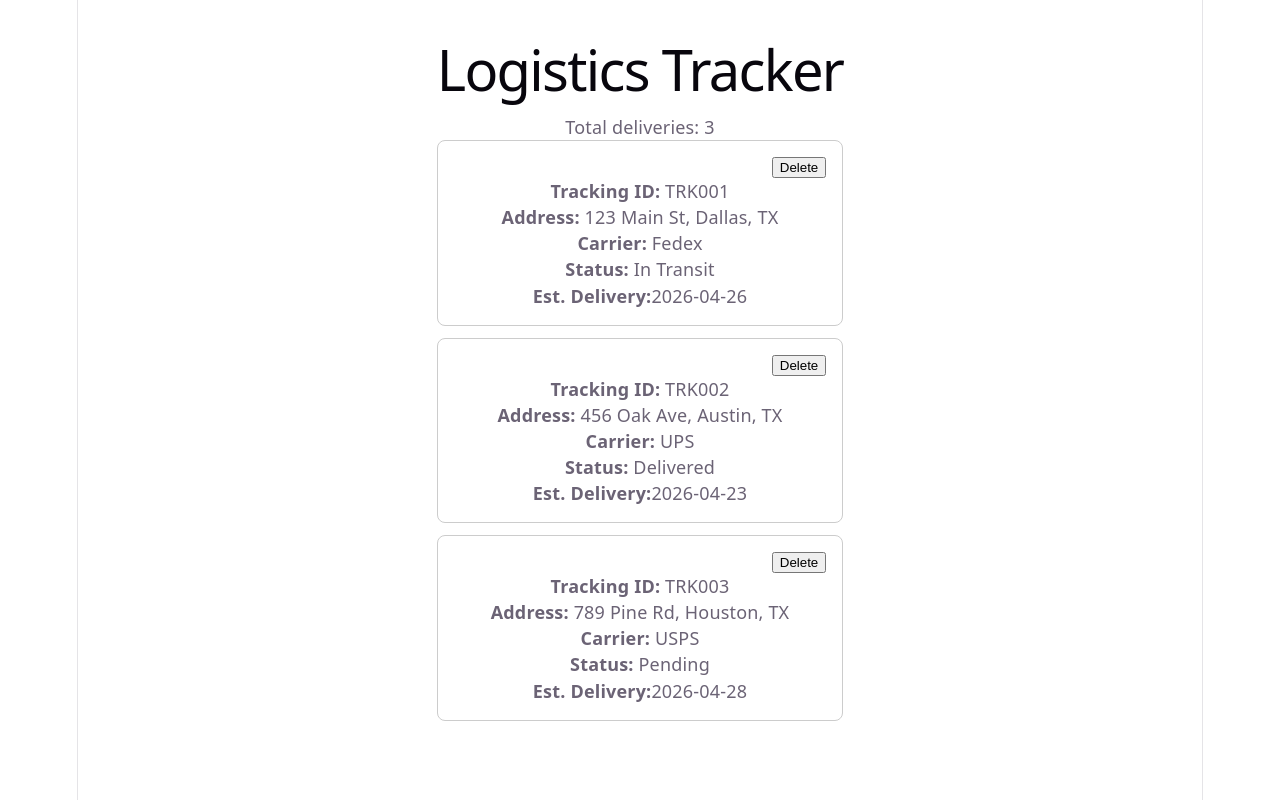
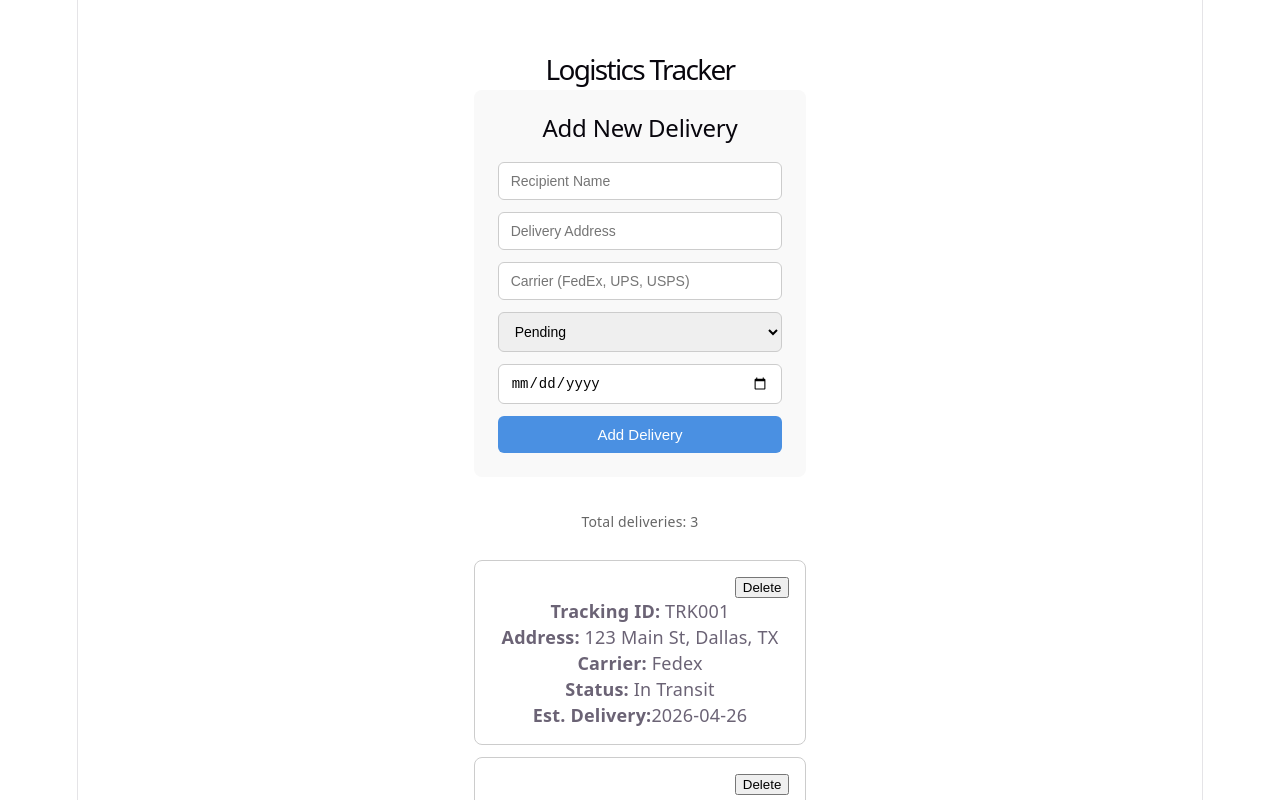
Before and after one commit to crispcodews/logistics-tracker, a React (Vite) app: page / in a window 1280 px wide. Shown: the top 800 px of the page. Built offline with nearby package versions, Linux system fonts and the light colour scheme.

Commit message:
Added Form
Adds new deliveries with and deletes deliveries. State updates instantly without refreshing.

```diff
--- a/src/App.jsx
+++ b/src/App.jsx
@@ -1,6 +1,8 @@
 import { useState, useEffect } from "react";
 import { getDeliveries, addDelivery, deleteDelivery } from "./mockApi";
 import DeliveryCard from "./components/DeliveryCard";
+import AddDeliveryForm from "./components/AddDeliveryForm";
+import styles from "./App.module.css";
 
 function App() {
   const [deliveries, setDeliveries] = useState([]);
@@ -45,9 +47,10 @@ function App() {
   if (error) return <p>{error}</p>;
 
   return (
-    <div style={{ maxWidth: '800px', margin: '0 auto', padding: '24px' }}>
-      <h1>Logistics Tracker</h1>
-      <p>Total deliveries: {deliveries.length}</p>
+    <div className={styles.container}>
+      <h1 className={styles.title}>Logistics Tracker</h1>
+      <AddDeliveryForm onAdd={handleAdd} />
+      <p className={styles.totalCount}>Total deliveries: {deliveries.length}</p>
       {deliveries.map((delivery) => (
         <DeliveryCard
           key={delivery.id}
--- /dev/null
+++ b/src/App.module.css
@@ -0,0 +1,16 @@
+.container {
+    max-width: 800px;
+    margin: 0 auto;
+    padding: 24px;
+}
+
+.title {
+    font-size: 28px;
+    margin-bottom: 8px;
+}
+
+.totalCount {
+    color: #666;
+    margin-bottom: 24px;
+    font-size: 14px;
+}
--- /dev/null
+++ b/src/Components/AddDeliveryForm.jsx
@@ -0,0 +1,89 @@
+import { useState } from "react";
+import styles from "./AddDeliveryForm.module.css";
+
+function AddDeliveryForm({ onAdd }) {
+  const [formData, setFormData] = useState({
+    recipient: "",
+    address: "",
+    carrier: "",
+    status: "Pending",
+    estimatedDelivery: "",
+  });
+
+  const handleChange = (e) => {
+    setFormData({ ...formData, [e.target.name]: e.target.value });
+  };
+
+  const handleSubmit = (e) => {
+    e.preventDefault();
+    if (
+      !formData.recipient ||
+      !formData.address ||
+      !formData.carrier ||
+      !formData.estimatedDelivery
+    ) {
+      alert("Please fill in all fields");
+      return;
+    }
+    onAdd(formData);
+    setFormData({
+      recipient: "",
+      address: "",
+      carrier: "",
+      status: "Pending",
+      estimatedDelivery: "",
+    });
+  };
+
+  return (
+    <form className={styles.form} onSubmit={handleSubmit}>
+      <h2>Add New Delivery</h2>
+      <input
+        className={styles.input}
+        type="text"
+        name="recipient"
+        placeholder="Recipient Name"
+        value={formData.recipient}
+        onChange={handleChange}
+      />
+      <input
+        className={styles.input}
+        type="text"
+        name="address"
+        placeholder="Delivery Address"
+        value={formData.address}
+        onChange={handleChange}
+      />
+      <input
+        className={styles.input}
+        type="text"
+        name="carrier"
+        placeholder="Carrier (FedEx, UPS, USPS)"
+        value={formData.carrier}
+        onChange={handleChange}
+      />
+      <select
+        className={styles.input}
+        name="status"
+        value={formData.status}
+        onChange={handleChange}
+      >
+        <option value="Pending">Pending</option>
+        <option value="In Transit">In Transit</option>
+        <option value="Delivered">Delivered</option>
+      </select>
+      <input
+        className={styles.input}
+        type="date"
+        name="estimatedDelivery"
+        value={formData.estimatedDelivery}
+        onChange={handleChange}
+      />
+      <button className={styles.submitButton} type="submit">
+        Add Delivery
+      </button>
+    </form>
+  );
+}
+
+export default AddDeliveryForm;
--- /dev/null
+++ b/src/Components/AddDeliveryForm.module.css
@@ -0,0 +1,41 @@
+.form {
+  display: flex;
+  flex-direction: column;
+  gap: 12px;
+  background-color: #f9f9f9;
+  padding: 24px;
+  border-radius: 8px;
+  margin-bottom: 32px;
+}
+
+.form h2 {
+  margin: 0 0 8px 0;
+}
+
+.input {
+  padding: 10px 12px;
+  border: 1px solid #ccc;
+  border-radius: 6px;
+  font-size: 14px;
+  width: 100%;
+  box-sizing: border-box;
+}
+
+.input:focus {
+  outline: none;
+  border-color: #4a90e2;
+}
+
+.submitButton {
+  padding: 10px;
+  background-color: #4a90e2;
+  color: white;
+  border: none;
+  border-radius: 6px;
+  font-size: 15px;
+  cursor: pointer;
+}
+
+.submitButton:hover {
+  background-color: #357abd;
+}
```
